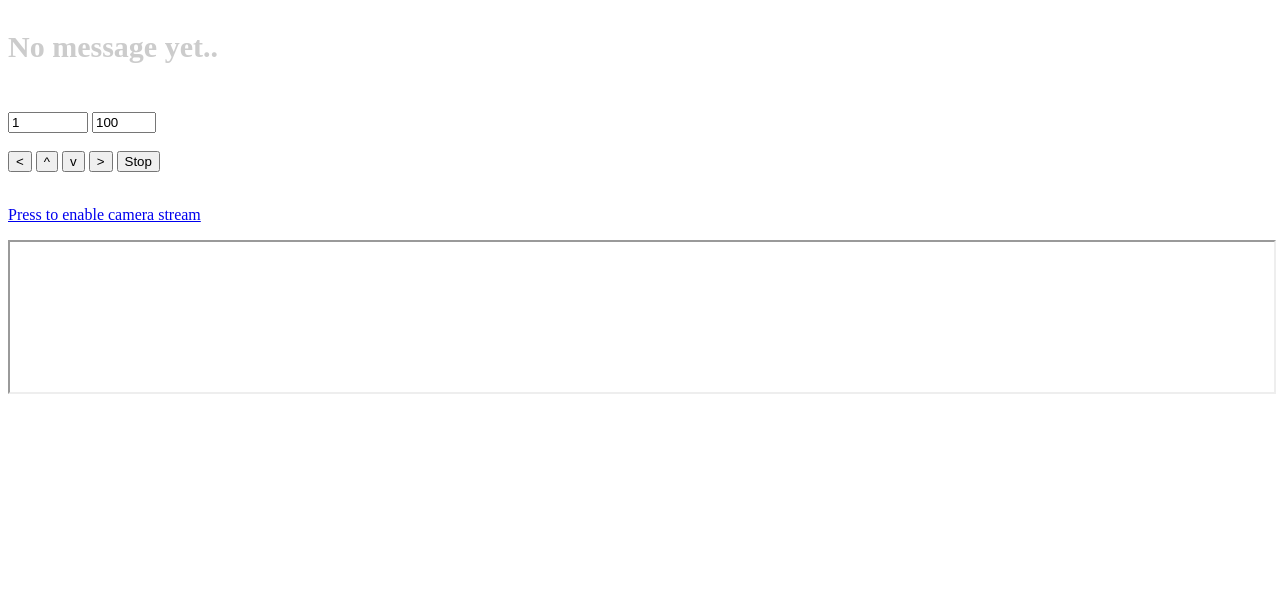
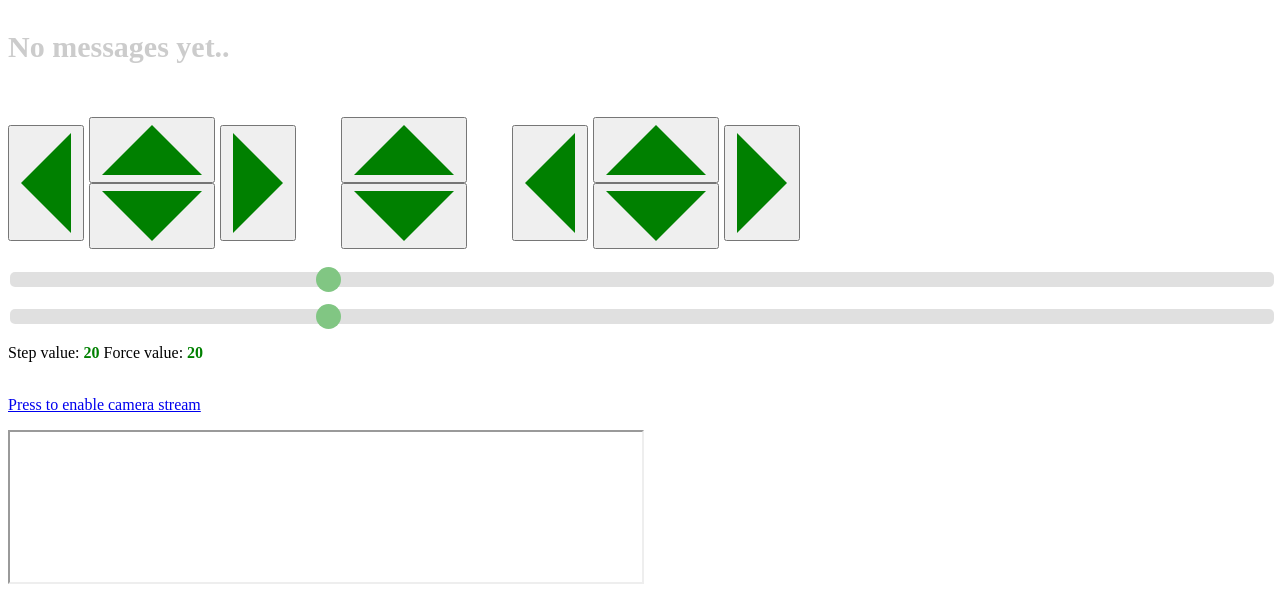
Before and after one commit to natuition/violette, a Flask app: page / in a window 1280 px wide. Shown: the top 602 px of the page. Run offline with Flask 2, Linux system fonts and the light colour scheme; parts of the project's set-up code (start-up, migrations or seed data) failed here and were passed over; some libraries are stand-ins or nearby versions.

Commit message:
New buttons, styles, range inputs, editing

```diff
--- /dev/null
+++ b/templates/styles/styles.css
@@ -0,0 +1,85 @@
+#slidecontainer {
+    width: 100%;
+}
+
+.slider-color {
+    -webkit-appearance: none;
+    width: 100%;
+    height: 15px;
+    border-radius: 5px;
+    background: #d3d3d3;
+    outline: none;
+    opacity: 0.7;
+    -webkit-transition: opacity .15s ease-in-out;
+    transition: opacity .15s ease-in-out;
+}
+
+.slider-color:hover {
+    opacity: 1;
+}
+
+.slider-color::-webkit-slider-thumb {
+    -webkit-appearance: none;
+    appearance: none;
+    width: 25px;
+    height: 25px;
+    border-radius: 50%;
+    background: #4CAF50;
+    cursor: pointer;
+}
+
+.slider-color::-moz-range-thumb {
+    width: 25px;
+    height: 25px;
+    border: 0;
+    border-radius: 50%;
+    background: #4CAF50;
+    cursor: pointer;
+}
+
+.arrow-forward {
+    width: 0;
+    height: 0;
+    border-left: 50px solid transparent;
+    border-right: 50px solid transparent;
+    border-bottom: 50px solid green;
+}
+
+.arrow-backward {
+    width: 0;
+    height: 0;
+    border-left: 50px solid transparent;
+    border-right: 50px solid transparent;
+    border-top: 50px solid green;
+}
+
+.arrow-right {
+    width: 0;
+    height: 0;
+    border-top: 50px solid transparent;
+    border-bottom: 50px solid transparent;
+    border-left: 50px solid green;
+}
+
+.arrow-left {
+    width: 0;
+    height: 0;
+    border-top: 50px solid transparent;
+    border-bottom: 50px solid transparent;
+    border-right: 50px solid green;
+}
+
+.arrows,
+.up-down-arrows {
+    display: flex;
+    align-items: center;
+}
+
+.arrow {
+    margin: 5px;
+}
+
+.up-down-arrows {
+    display: flex;
+    flex-direction: column;
+}
--- a/templates/test.html
+++ b/templates/test.html
@@ -5,30 +5,84 @@
     <meta charset="utf-8">
     <meta http-equiv="X-UA-Compatible" content="IE=edge">
     <meta name="viewport" content="width=device-width, initial-scale=1">
-    <title>Pluto the Robot</title>
+    <title>Manual control interface</title>
+    <link rel="stylesheet" href="styles/styles.css">
     <!-- <script src="https://code.jquery.com/jquery-3.1.1.min.js" integrity="sha256-hVVnYaiADRTO2PzUGmuLJr8BLUSjGIZsDYGmIJLv2b8=" crossorigin="anonymous"></script> -->
 </head>
 
 <body>
-<h3 style='color: #ccc;font-size: 30px;'>No message yet..</h3>
+<h3 style="color: #ccc; font-size: 30px;">No messages yet..</h3>
 <div class="message_holder"></div>
 
 <br>
-<form id="control" action="" method="POST">
-    <input id="step" type="number" class="X" min="0.1" max="100" step="0.1" value="1" placeholder="Step">
-    <input id="force" type="number" class="Y" min="1" max="100" step="1" value="100" placeholder="Force">
+<div class="arrows">
+    <button type="button" id="move-left">
+        <div class="arrow-left arrow"></div>
+    </button>
+    <div class="up-down-arrows arrow">
+        <button type="button" id="move-forward">
+            <div class="arrow-forward arrow"></div>
+        </button>
+        <button type="button" id="move-backward">
+            <div class="arrow-backward arrow"></div>
+        </button>
+    </div>
+    <button type="button" id="move-right">
+        <div class="arrow-right arrow"></div>
+    </button>
 
-    <br><br>
-    <button type="button" class="btn btn-default" id="move-left"> < </button>
-    <button type="button" class="btn btn-default" id="move-forward"> ^ </button>
-    <button type="button" class="btn btn-default" id="move-backward"> v </button>
-    <button type="button" class="btn btn-default" id="move-right"> > </button>
-    <button type="button" class="btn btn-danger" id="stop">Stop</button>
-</form>
+    <div style="margin:20px;"></div>
+
+    <div class="up-down-arrows arrow">
+        <button type="button" id="move-up">
+            <div class="arrow-forward arrow"></div>
+        </button>
+        <button type="button" id="move-down">
+            <div class="arrow-backward arrow"></div>
+        </button>
+    </div>
+
+    <div style="margin:20px;"></div>
+
+    <button type="button" id="body-left">
+        <div class="arrow-left arrow"></div>
+    </button>
+    <div class="up-down-arrows arrow">
+        <button type="button" id="body-forward">
+            <div class="arrow-forward arrow"></div>
+        </button>
+        <button type="button" id="body-backward">
+            <div class="arrow-backward arrow"></div>
+        </button>
+    </div>
+    <button type="button" id="body-right">
+        <div class="arrow-right arrow"></div>
+    </button>
+</div>
+
+<div id="slidecontainer">
+    <p><input id="step-xy" class="slider-color" type="range" min="1" max="78" value="20"></p>
+    <p><input id="force-xy" class="slider-color" type="range" min="1" max="78" value="20"></p>
+
+    <span>Step value:</span> <span id="step-value" style="font-weight:bold; color:green"></span>
+    <span>Force value:</span> <span id="force-value" style="font-weight:bold; color:green"></span>
+
+    <script>
+    	let step_xy = document.getElementById("step-xy");
+    	let force_xy = document.getElementById("force-xy");
+    	let step_value = document.getElementById("step-value");
+    	let force_value = document.getElementById("force-value");
+    	step_value.innerHTML = step_xy.value;
+    	force_value.innerHTML = force_xy.value;
+
+    	step_xy.oninput = function () {step_value.innerHTML = this.value;}
+    	force_xy.oninput = function () {force_value.innerHTML = this.value;}
+    </script>
+</div>
 
 <br>
-<p><a href="http://localhost:8082" target="picam">Press to enable camera stream</a></p>
-<iframe height="50%" width="100%" id="picam" name="picam"></iframe>
+<p><a href="http://localhost:8082" target="pi-cam">Press to enable camera stream</a></p>
+<iframe height="50%" width="50%" id="pi-cam" name="picam"></iframe>
 
 <!-- jQuery (necessary for Bootstrap's JavaScript plugins) -->
 <script src="https://ajax.googleapis.com/ajax/libs/jquery/1.12.4/jquery.min.js"></script>
@@ -41,8 +95,8 @@ socket.on('connect', function() {
     let common_handler = function(event) {
         event.preventDefault();
         let id = event.target.id;
-		let step = Number(document.getElementById("step").value);
-		let force = Number(document.getElementById("force").value);
+		let step = Number(document.getElementById("step-xy").value);
+		let force = Number(document.getElementById("force-xy").value);
         let x = 0;
         let y = 0;
 
```
